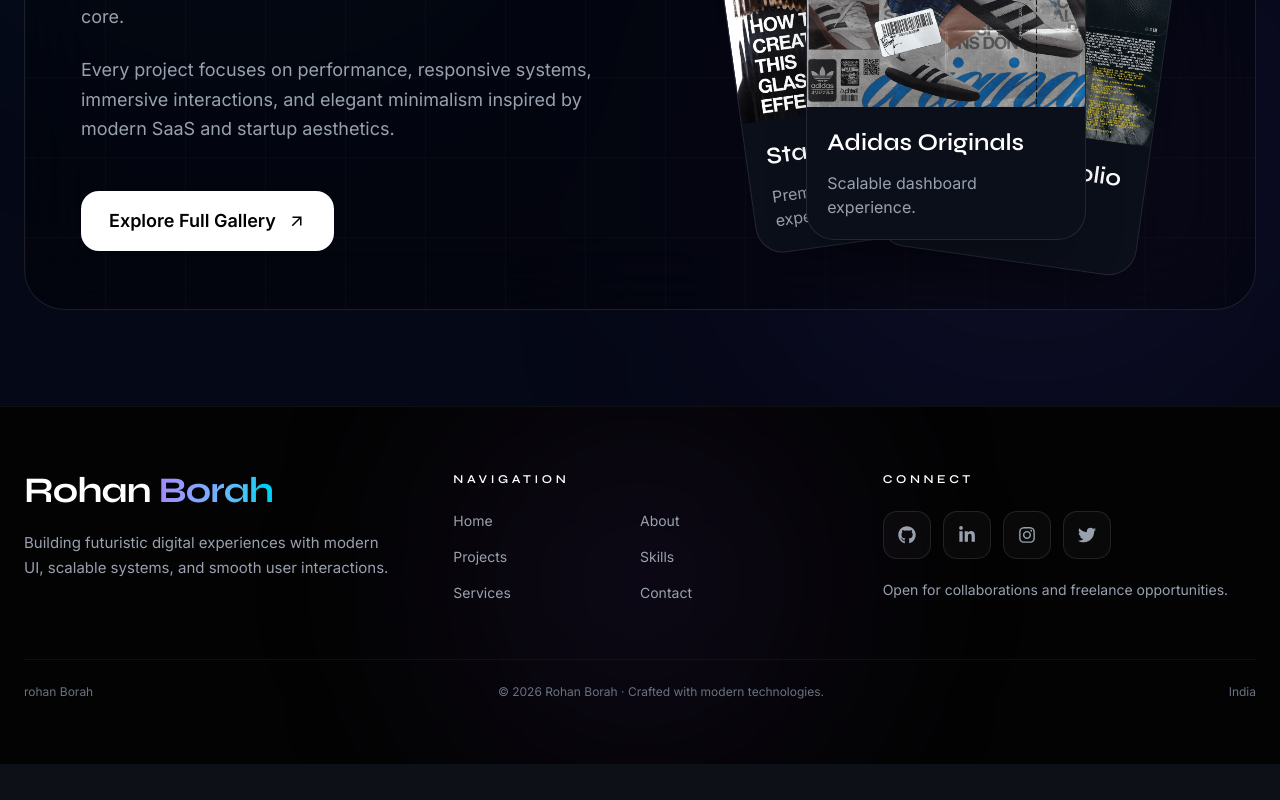
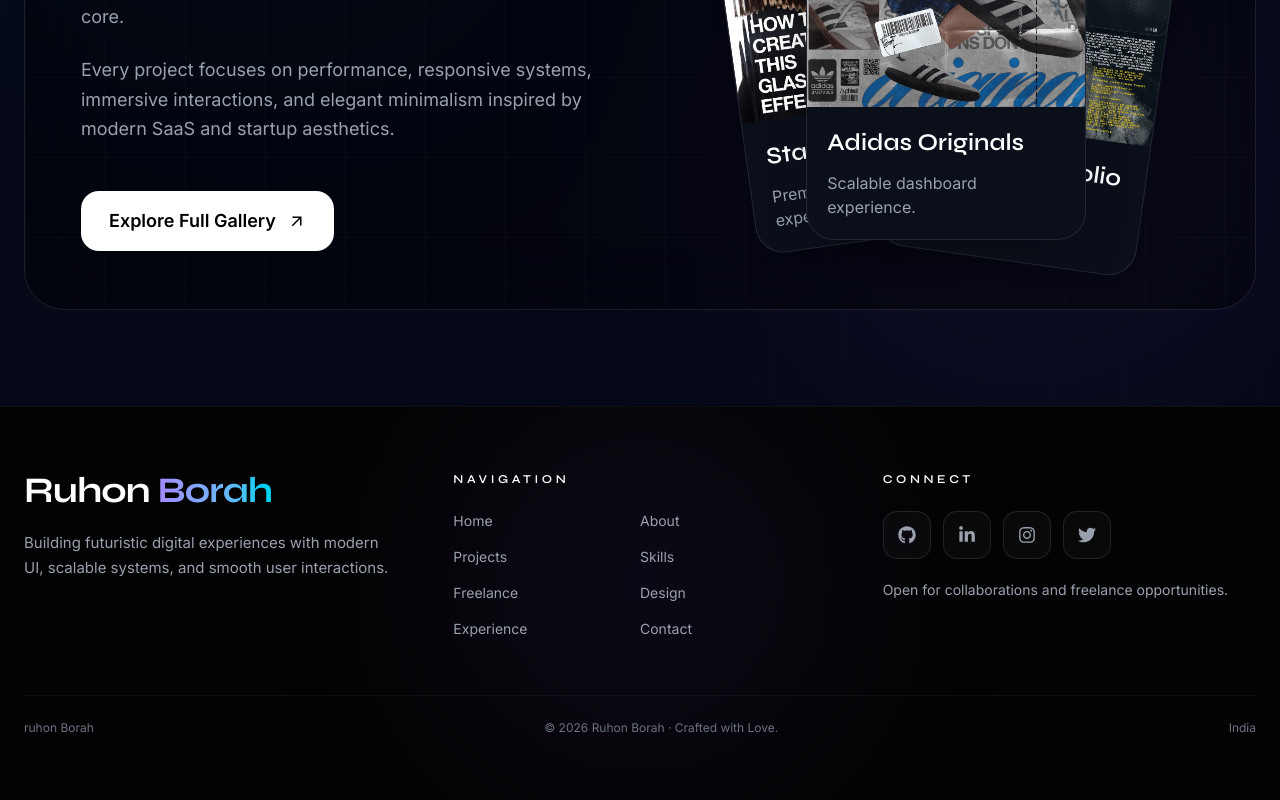
Before and after one commit to uixPhuke/portfolio, a Next.js app: page / in a window 1280 px wide. Shown: the part 9008-9808 px from the top of the page. Before the commit the page ends 9772 px from the top, so only its background shows below. Built offline with nearby package versions, Linux system fonts and the light colour scheme.

Commit message:
feat: update footer with correct social links and improve navigation structure

```diff
--- a/components/footer.tsx
+++ b/components/footer.tsx
@@ -14,29 +14,35 @@ import { motion } from "framer-motion"
 const socials = [
   {
     icon: FaGithub,
-    href: "https://github.com/yourusername",
+    target: "_blank",
+    href: "https://github.com/uixPhuke",
   },
   {
     icon: FaLinkedinIn,
-    href: "https://linkedin.com/in/yourusername",
+    target: "_blank",
+    href: "https://linkedin.com/in/rohan-ine",
   },
   {
     icon: FaInstagram,
-    href: "https://instagram.com/yourusername",
+    target: "_blank",
+    href: "https://instagram.com/byphixel",
   },
   {
     icon: FaTwitter,
-    href: "https://x.com/yourusername",
+    target: "_blank",
+    href: "https://x.com/rohanphuke",
   },
 ]
 
 const navLinks = [
-  "Home",
-  "About",
-  "Projects",
-  "Skills",
-  "Services",
-  "Contact",
+  { name: "Home", href: "/" },
+  { name: "About", href: "/#about" },
+  { name: "Projects", href: "/projects" },
+  { name: "Skills", href: "/#skills" },
+  { name: "Freelance", href: "/freelancing" },
+  { name: "Design", href: "/design" },
+  { name: "Experience", href: "/#experience" },
+  { name: "Contact", href: "/contact" },
 ]
 
 export default function Footer() {
@@ -84,7 +90,7 @@ export default function Footer() {
               }}
               className="text-4xl font-bold tracking-tight"
             >
-              Rohan
+              Ruhon
               <span className="bg-gradient-to-r from-violet-400 to-cyan-400 bg-clip-text text-transparent">
                 {" "}Borah
               </span>
@@ -106,17 +112,15 @@ export default function Footer() {
             </h3>
 
             <div className="grid grid-cols-2 gap-y-4 text-sm text-gray-400">
-
   {navLinks.map((item) => (
     <Link
-                  key={item}
-                  href="/"
+      key={item.name}
+      href={item.href}
       className="transition-all duration-300 hover:translate-x-1 hover:text-white"
     >
-                  {item}
+      {item.name}
     </Link>
   ))}
-
 </div>
 
           </div>
@@ -175,7 +179,7 @@ export default function Footer() {
         <div className="mt-14 flex flex-col items-center justify-between gap-4 border-t border-white/5 pt-6 text-xs text-gray-500 md:flex-row">
 
           <p className="font-mono">
-            rohan{" "}
+            ruhon{" "}
             <span className="text-violet-400">
 
             </span>{" "}
@@ -183,8 +187,8 @@ export default function Footer() {
           </p>
 
           <p className="text-center">
-            © {new Date().getFullYear()} Rohan Borah ·
-            Crafted with modern technologies.
+            © {new Date().getFullYear()} Ruhon Borah ·
+            Crafted with Love.
           </p>
 
           <p>
```
Lines whose indentation alone changed are shown as unchanged.
